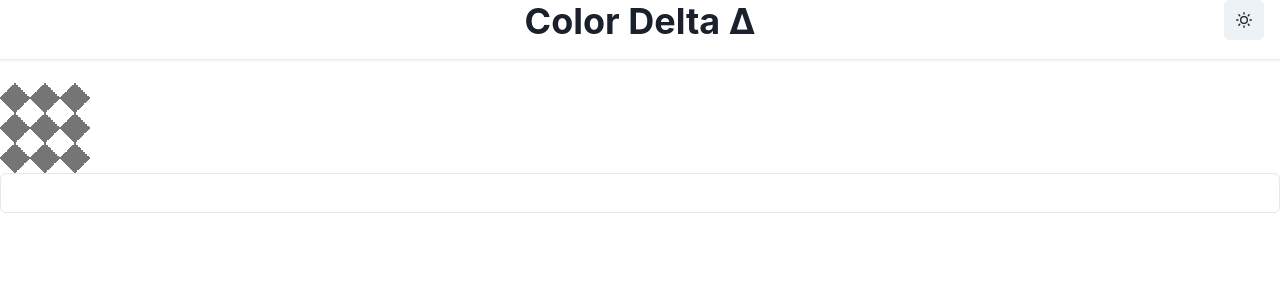
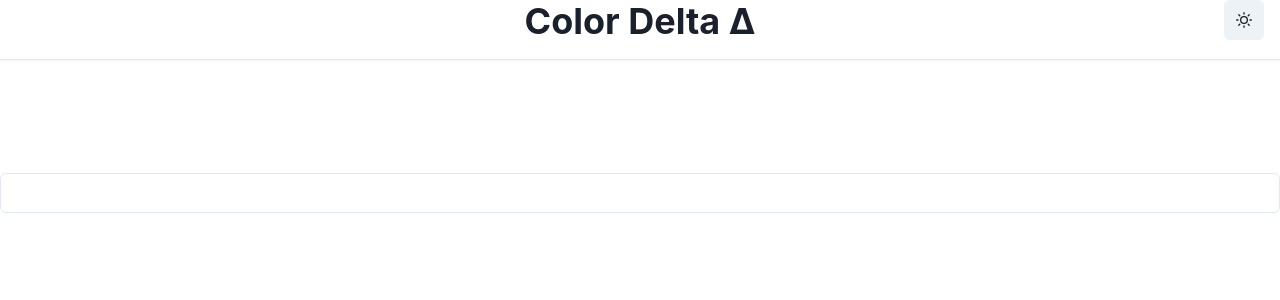
Before and after one commit to JacksonMcKay/color-delta, a Next.js app: page / in a window 1280 px wide. Shown: the top 300 px of the page. Built offline with nearby package versions, Linux system fonts and the light colour scheme.

Commit message:
Retire the checkered pattern for now

```diff
--- a/src/components/ColorChip.module.scss
+++ /dev/null
@@ -1,30 +0,0 @@
-.checkers {
-  --checker-color: #757575;
-
-  background: linear-gradient(
-    45deg,
-    var(--checker-color) 25%,
-    transparent 25%,
-    transparent 75%,
-    var(--checker-color) 75%,
-    var(--checker-color)
-  ),
-  linear-gradient(
-    -45deg,
-    var(--checker-color) 25%,
-    transparent 25%,
-    transparent 75%,
-    var(--checker-color) 75%,
-    var(--checker-color)
-  );
-  background-size: 30px 30px;
-  background-repeat: repeat;
-  background-position-x: -15px, -15px;
-  background-position-y: -15px, -15px;
-
-}
-
-[data-theme='dark'] .checkers {
-  --checker-color: #919191;
-
-}
--- a/src/components/ColorChip.tsx
+++ b/src/components/ColorChip.tsx
@@ -1,9 +1,7 @@
-import styles from './ColorChip.module.scss';
-
 export function ColorChip({ color }: { color?: string }) {
   return (
     <div className="relative w-[90px] h-[90px]">
-      <div className={`${styles.checkers} absolute inset-0`}></div>
+      <div className={`absolute inset-0 bg-white`}></div>
       <div
         className="absolute inset-0"
         style={{ backgroundColor: color }}
```
